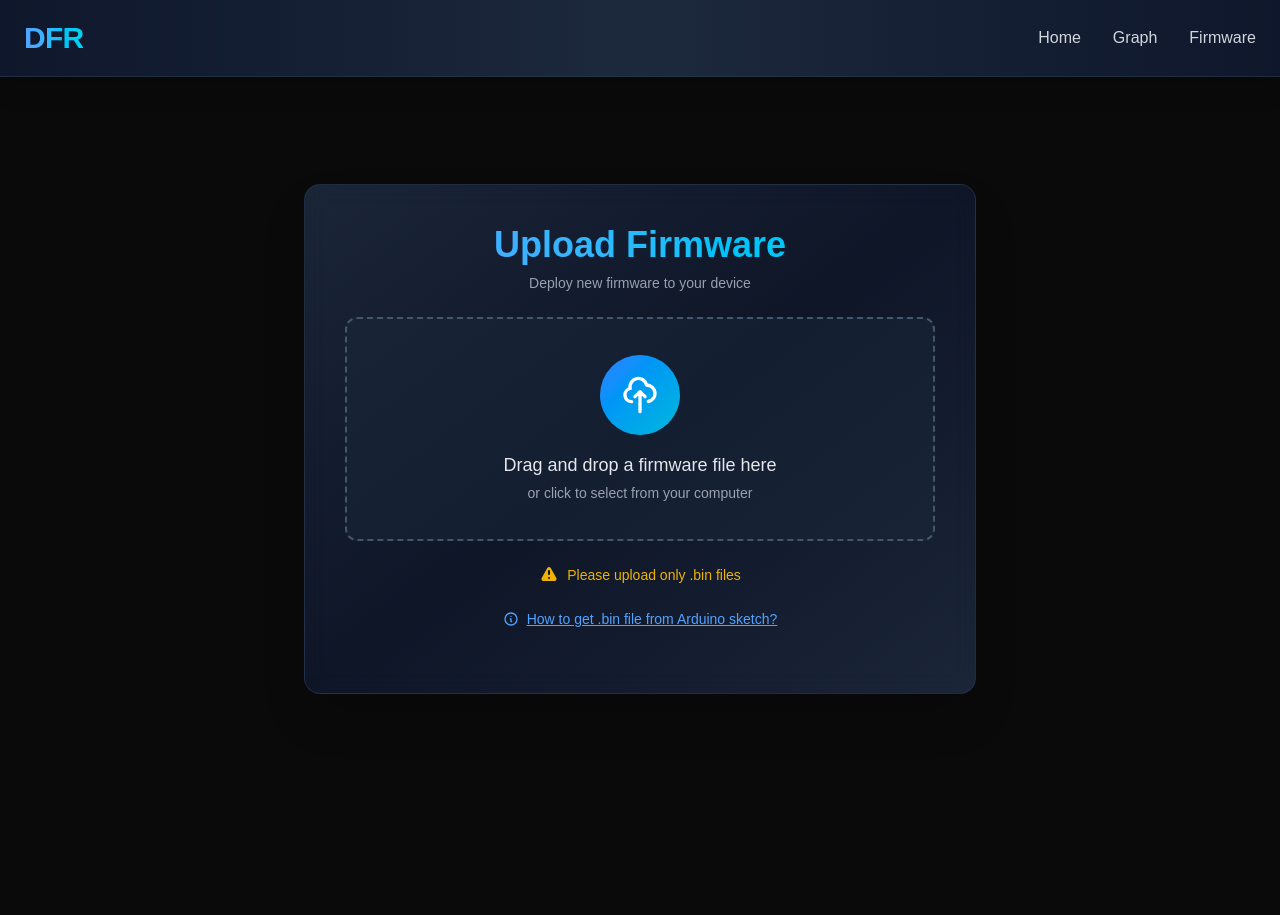
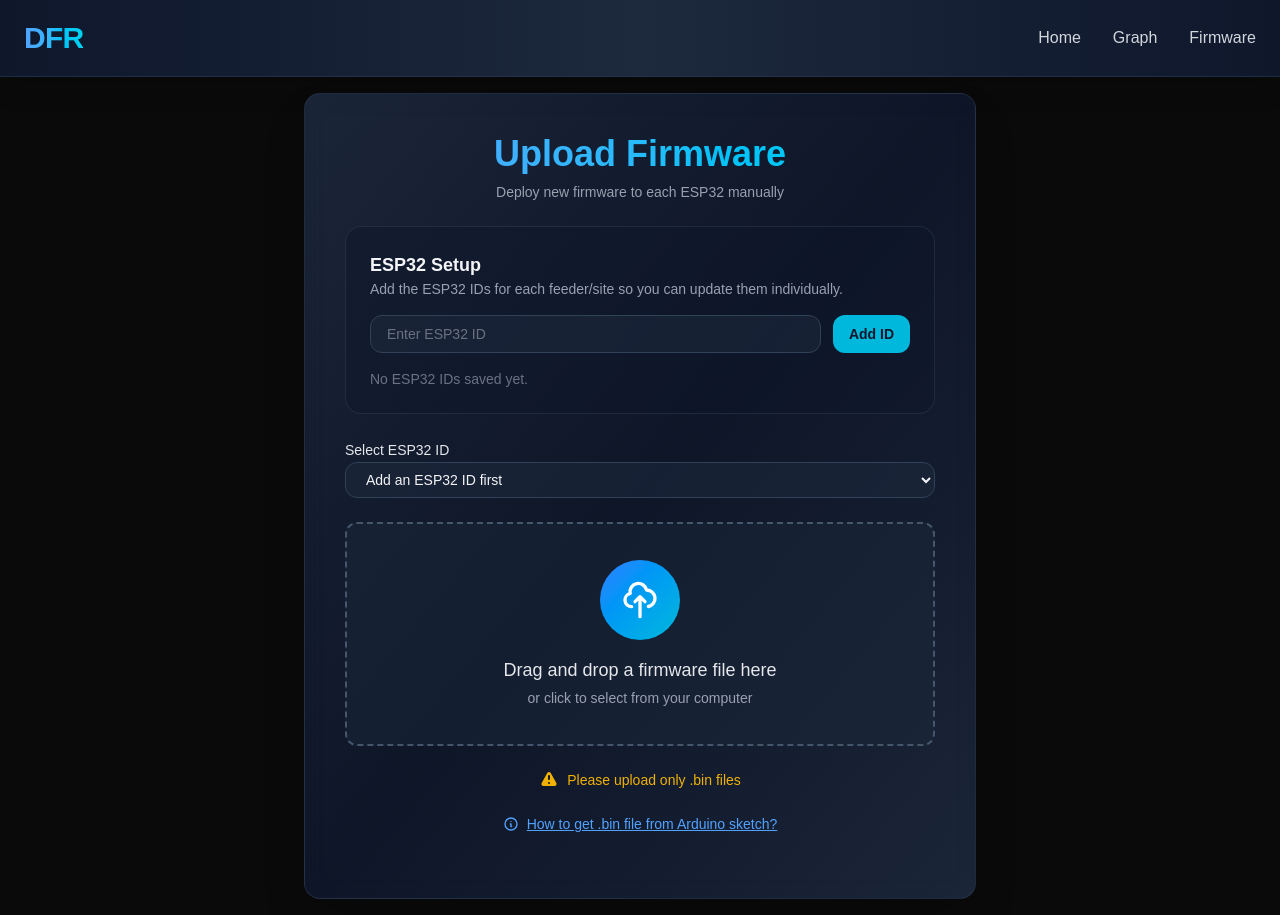
Before and after one commit to patthananb/dfr, a Next.js app: page /firmware in a window 1280 px wide. Before the commit the page ends 800 px from the top, so only its background shows below. Built offline with nearby package versions, Linux system fonts and the light colour scheme.

Commit message:
Add per-ESP32 firmware management

```diff
--- /dev/null
+++ b/src/app/api/esp32/route.js
@@ -0,0 +1,57 @@
+import { NextResponse } from "next/server";
+import { mkdir, readFile, writeFile } from "fs/promises";
+import { join } from "path";
+
+const DATA_DIR = join(process.cwd(), "data");
+const ESP32_FILE = join(DATA_DIR, "esp32.json");
+
+async function readEsp32Ids() {
+  try {
+    const raw = await readFile(ESP32_FILE, "utf-8");
+    const parsed = JSON.parse(raw);
+    if (!Array.isArray(parsed.ids)) {
+      return [];
+    }
+    return parsed.ids;
+  } catch (error) {
+    if (error.code === "ENOENT") {
+      return [];
+    }
+    throw error;
+  }
+}
+
+export async function GET() {
+  try {
+    const ids = await readEsp32Ids();
+    return NextResponse.json({ ids });
+  } catch (error) {
+    console.error(error);
+    return NextResponse.json(
+      { error: "Failed to load ESP32 IDs" },
+      { status: 500 }
+    );
+  }
+}
+
+export async function POST(request) {
+  try {
+    const body = await request.json();
+    const ids = Array.isArray(body.ids)
+      ? body.ids
+          .map((id) => String(id).trim())
+          .filter((id) => id.length > 0)
+      : [];
+
+    await mkdir(DATA_DIR, { recursive: true });
+    await writeFile(ESP32_FILE, JSON.stringify({ ids }, null, 2));
+
+    return NextResponse.json({ success: true, ids });
+  } catch (error) {
+    console.error(error);
+    return NextResponse.json(
+      { error: "Failed to save ESP32 IDs" },
+      { status: 500 }
+    );
+  }
+}
--- a/src/app/api/firmware/latest/route.js
+++ b/src/app/api/firmware/latest/route.js
@@ -2,9 +2,18 @@ import { NextResponse } from "next/server";
 import { readdir, stat, readFile } from "fs/promises";
 import { join } from "path";
 
-export async function GET() {
+export async function GET(request) {
   try {
-    const firmwareDir = join(process.cwd(), "firmware");
+    const { searchParams } = new URL(request.url);
+    const espId = searchParams.get("espId");
+    if (!espId) {
+      return NextResponse.json(
+        { error: "espId query parameter is required" },
+        { status: 400 }
+      );
+    }
+
+    const firmwareDir = join(process.cwd(), "firmware", espId);
 
     let entries;
     try {
--- a/src/app/api/firmware/route.js
+++ b/src/app/api/firmware/route.js
@@ -5,17 +5,18 @@ import { join } from "path";
 export async function POST(request) {
   const formData = await request.formData();
   const file = formData.get("file");
+  const espId = formData.get("espId");
 
-  if (!file) {
+  if (!file || !espId) {
     return NextResponse.json(
-      { success: false, error: "No file uploaded" },
+      { success: false, error: "Firmware file and ESP32 ID are required" },
       { status: 400 }
     );
   }
 
   const bytes = await file.arrayBuffer();
   const buffer = Buffer.from(bytes);
-  const firmwareDir = join(process.cwd(), "firmware");
+  const firmwareDir = join(process.cwd(), "firmware", espId.toString());
   await mkdir(firmwareDir, { recursive: true });
   await writeFile(join(firmwareDir, file.name), buffer);
 
--- a/src/app/firmware/page.jsx
+++ b/src/app/firmware/page.jsx
@@ -1,20 +1,109 @@
 "use client";
 
-import { useState } from "react";
+import { useEffect, useMemo, useState } from "react";
 import Link from "next/link";
 
 export default function FirmwarePage() {
   const [message, setMessage] = useState("");
+  const [espIds, setEspIds] = useState([]);
+  const [selectedEspId, setSelectedEspId] = useState("");
+  const [newEspId, setNewEspId] = useState("");
+  const [setupMessage, setSetupMessage] = useState("");
+
+  const sortedEspIds = useMemo(
+    () => [...espIds].sort((a, b) => a.localeCompare(b)),
+    [espIds]
+  );
+
+  const loadEspIds = async () => {
+    try {
+      const res = await fetch("/api/esp32");
+      if (!res.ok) {
+        throw new Error("Failed to load ESP32 IDs");
+      }
+      const data = await res.json();
+      const ids = Array.isArray(data.ids) ? data.ids : [];
+      setEspIds(ids);
+      if (!ids.includes(selectedEspId)) {
+        setSelectedEspId(ids[0] || "");
+      }
+    } catch (error) {
+      console.error(error);
+      setSetupMessage("Unable to load ESP32 IDs.");
+    }
+  };
+
+  useEffect(() => {
+    loadEspIds();
+    // eslint-disable-next-line react-hooks/exhaustive-deps
+  }, []);
+
+  const persistEspIds = async (ids) => {
+    const res = await fetch("/api/esp32", {
+      method: "POST",
+      headers: { "Content-Type": "application/json" },
+      body: JSON.stringify({ ids }),
+    });
+
+    if (!res.ok) {
+      throw new Error("Failed to save ESP32 IDs");
+    }
+
+    const data = await res.json();
+    setEspIds(data.ids || []);
+    if (!data.ids?.includes(selectedEspId)) {
+      setSelectedEspId(data.ids?.[0] || "");
+    }
+  };
+
+  const handleAddEspId = async (event) => {
+    event.preventDefault();
+    const trimmed = newEspId.trim();
+    if (!trimmed) {
+      setSetupMessage("Enter a valid ESP32 ID.");
+      return;
+    }
+    if (espIds.includes(trimmed)) {
+      setSetupMessage("That ESP32 ID already exists.");
+      return;
+    }
+
+    try {
+      const updated = [...espIds, trimmed];
+      await persistEspIds(updated);
+      setNewEspId("");
+      setSetupMessage("ESP32 ID added.");
+    } catch (error) {
+      console.error(error);
+      setSetupMessage("Unable to save ESP32 ID.");
+    }
+  };
+
+  const handleRemoveEspId = async (idToRemove) => {
+    try {
+      const updated = espIds.filter((id) => id !== idToRemove);
+      await persistEspIds(updated);
+      setSetupMessage("ESP32 ID removed.");
+    } catch (error) {
+      console.error(error);
+      setSetupMessage("Unable to remove ESP32 ID.");
+    }
+  };
 
   const uploadFile = async (file) => {
+    if (!selectedEspId) {
+      setMessage("Select an ESP32 ID before uploading.");
+      return;
+    }
     const formData = new FormData();
     formData.append("file", file);
+    formData.append("espId", selectedEspId);
     const res = await fetch("/api/firmware", {
       method: "POST",
       body: formData,
     });
     if (res.ok) {
-      setMessage("Upload successful");
+      setMessage(`Upload successful for ${selectedEspId}`);
     } else {
       setMessage("Upload failed");
     }
@@ -50,7 +139,78 @@ export default function FirmwarePage() {
           <div className="p-8 sm:p-10 text-center space-y-6">
             <div className="space-y-2">
               <h1 className="text-3xl sm:text-4xl font-bold bg-gradient-to-r from-blue-400 to-cyan-400 bg-clip-text text-transparent">Upload Firmware</h1>
-              <p className="text-gray-400 text-sm">Deploy new firmware to your device</p>
+              <p className="text-gray-400 text-sm">Deploy new firmware to each ESP32 manually</p>
+            </div>
+
+            <div className="rounded-2xl border border-slate-700/50 bg-slate-900/40 p-6 text-left space-y-4">
+              <div>
+                <h2 className="text-lg font-semibold text-gray-100">ESP32 Setup</h2>
+                <p className="text-sm text-gray-400">Add the ESP32 IDs for each feeder/site so you can update them individually.</p>
+              </div>
+              <form className="flex flex-col sm:flex-row gap-3" onSubmit={handleAddEspId}>
+                <input
+                  type="text"
+                  value={newEspId}
+                  onChange={(e) => setNewEspId(e.target.value)}
+                  placeholder="Enter ESP32 ID"
+                  className="flex-1 rounded-xl border border-slate-700 bg-slate-800/60 px-4 py-2 text-sm text-gray-100 placeholder:text-gray-500 focus:outline-none focus:ring-2 focus:ring-cyan-500/60"
+                />
+                <button
+                  type="submit"
+                  className="rounded-xl bg-cyan-500 px-4 py-2 text-sm font-semibold text-slate-900 hover:bg-cyan-400 transition-colors"
+                >
+                  Add ID
+                </button>
+              </form>
+              {sortedEspIds.length === 0 ? (
+                <p className="text-sm text-gray-500">No ESP32 IDs saved yet.</p>
+              ) : (
+                <div className="flex flex-wrap gap-2">
+                  {sortedEspIds.map((id) => (
+                    <span
+                      key={id}
+                      className="inline-flex items-center gap-2 rounded-full border border-slate-700 bg-slate-800/80 px-3 py-1 text-xs text-gray-200"
+                    >
+                      {id}
+                      <button
+                        type="button"
+                        onClick={() => handleRemoveEspId(id)}
+                        className="rounded-full text-gray-400 hover:text-red-400"
+                        aria-label={`Remove ${id}`}
+                      >
+                        ×
+                      </button>
+                    </span>
+                  ))}
+                </div>
+              )}
+              {setupMessage && (
+                <p className="text-xs text-cyan-300">{setupMessage}</p>
+              )}
+            </div>
+
+            <div className="text-left space-y-2">
+              <label className="text-sm font-medium text-gray-200">
+                Select ESP32 ID
+              </label>
+              <select
+                value={selectedEspId}
+                onChange={(e) => setSelectedEspId(e.target.value)}
+                className="w-full rounded-xl border border-slate-700 bg-slate-800/60 px-4 py-2 text-sm text-gray-100 focus:outline-none focus:ring-2 focus:ring-cyan-500/60"
+              >
+                {sortedEspIds.length === 0 ? (
+                  <option value="">Add an ESP32 ID first</option>
+                ) : (
+                  <>
+                    <option value="">Choose an ESP32</option>
+                    {sortedEspIds.map((id) => (
+                      <option key={id} value={id}>
+                        {id}
+                      </option>
+                    ))}
+                  </>
+                )}
+              </select>
             </div>
 
             <div
```
